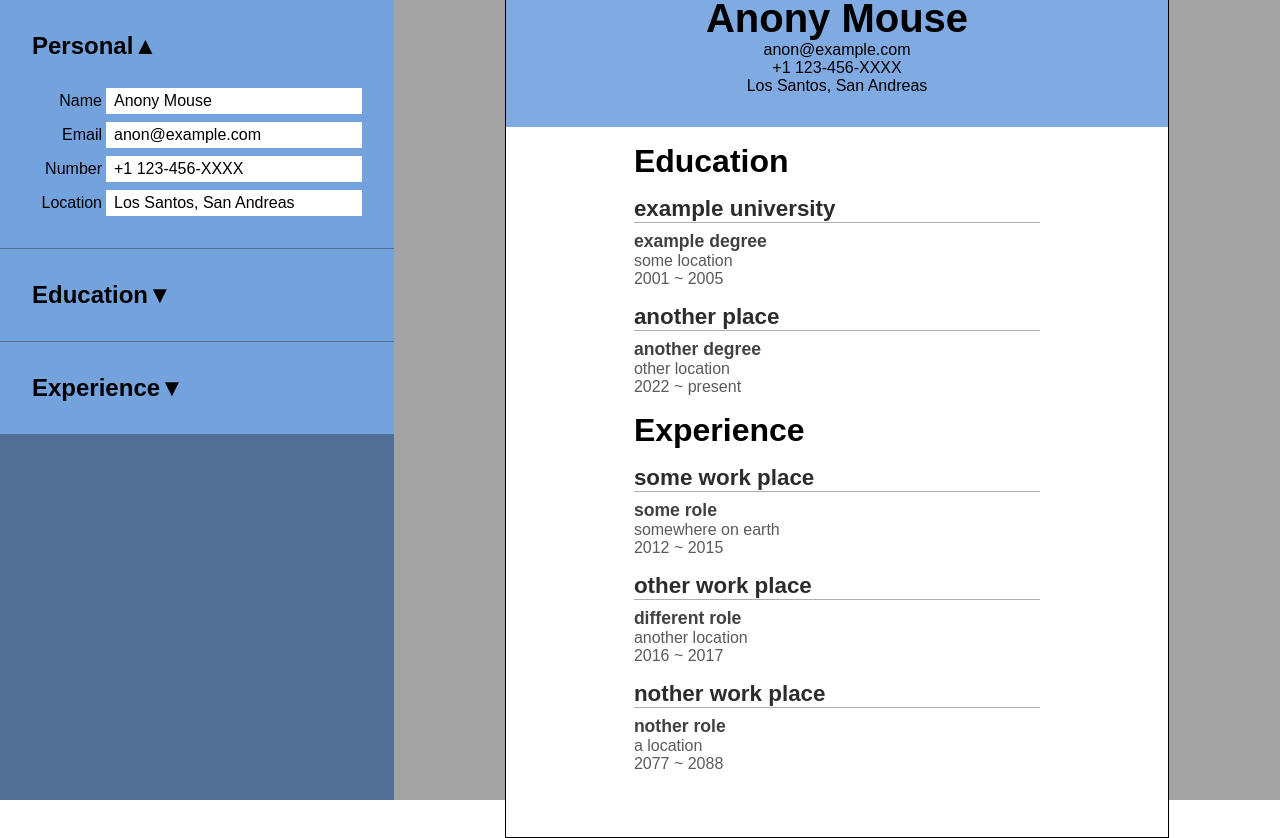
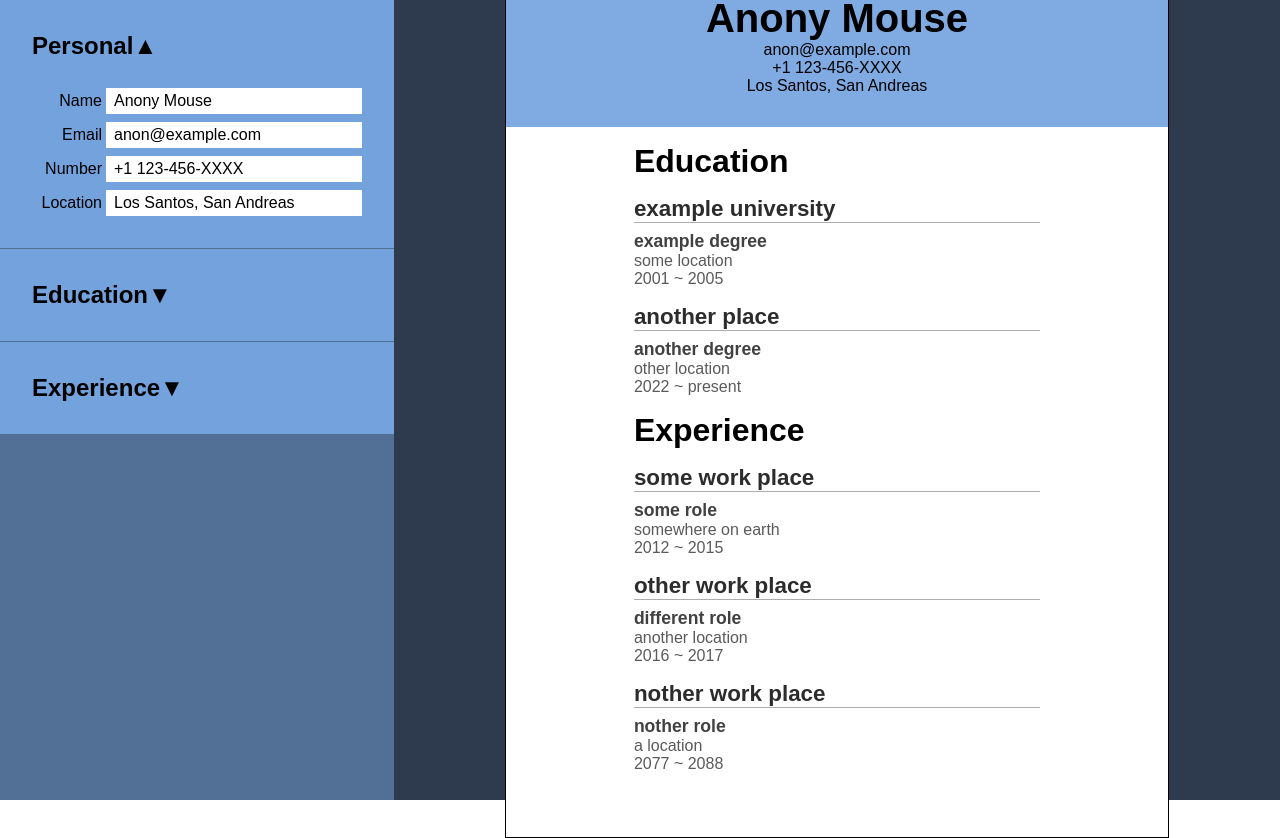
Before and after one commit to XavXS/cv-project-new, a React (Vite) app: page / in a window 1280 px wide. Built offline with nearby package versions, Linux system fonts and the light colour scheme.

Commit message:
Change background color to bluish

```diff
--- a/src/App.css
+++ b/src/App.css
@@ -14,7 +14,7 @@
   justify-content: center;
   align-items: center;
   width: 100%;
-  background-color: rgb(163, 163, 163);
+  background-color: rgb(46, 58, 77);
 }
 
 .result {
```
